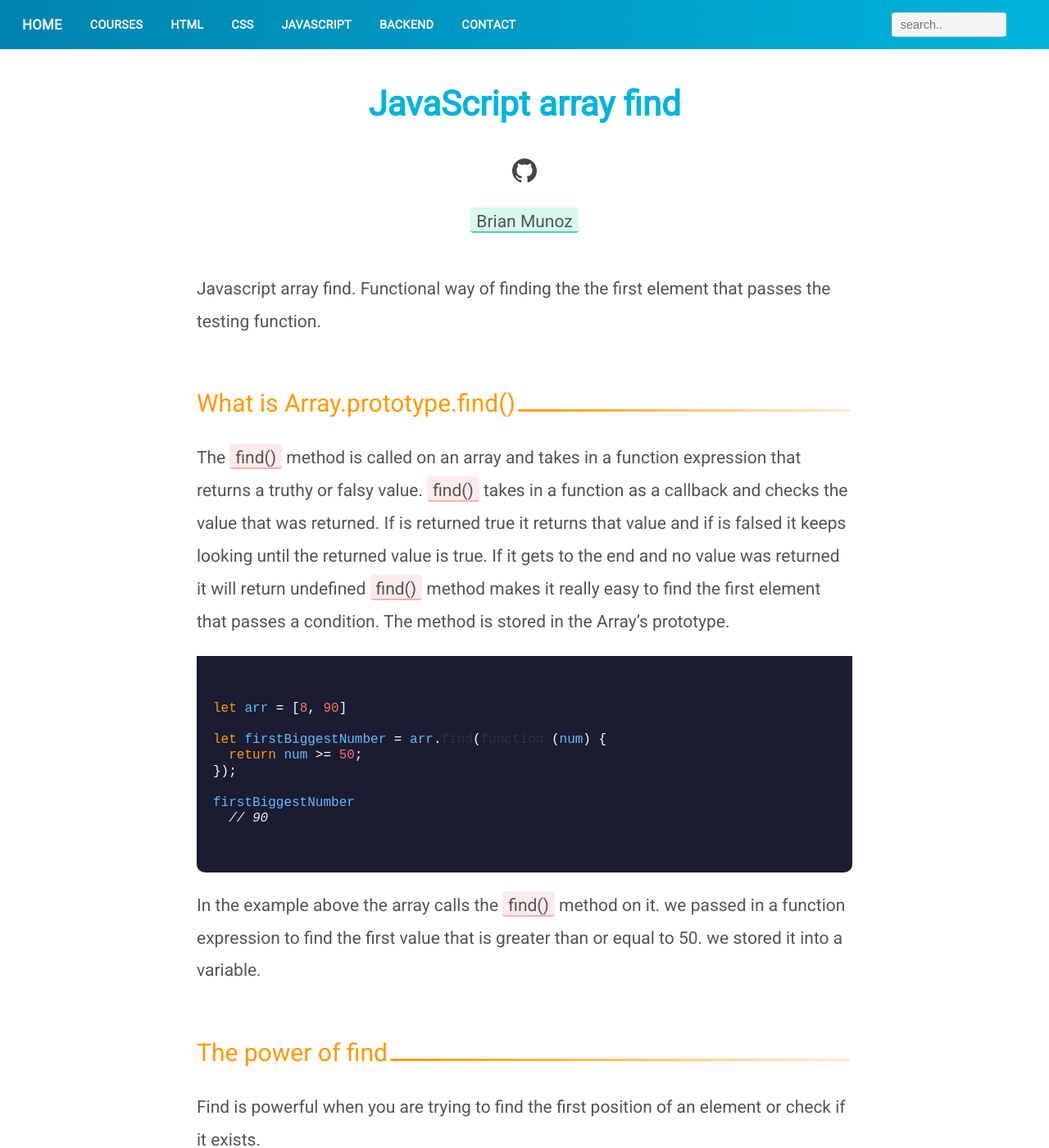
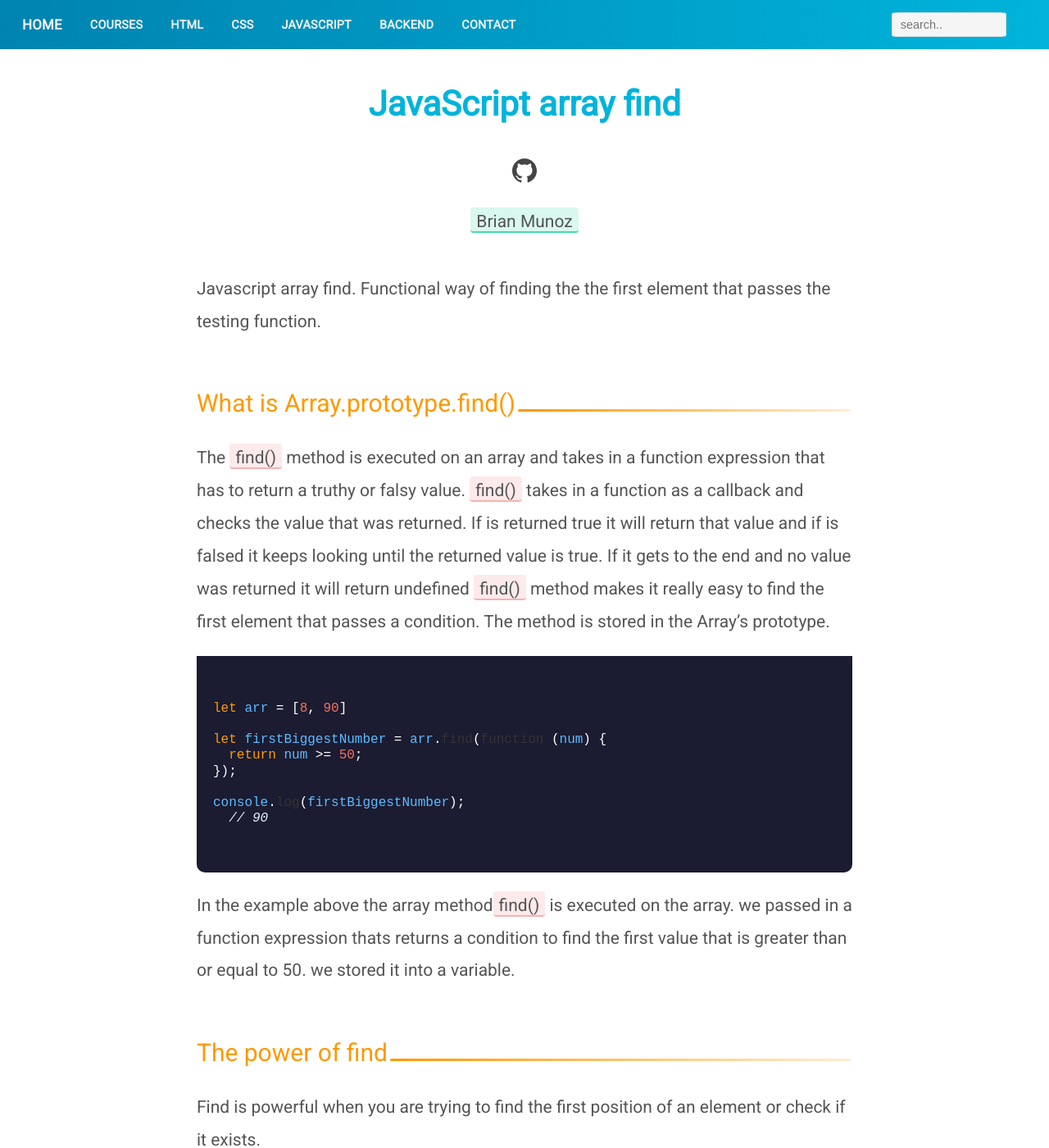
Before and after one commit to codinglead/codinglead.github.io, a Jekyll site: the page built from _posts/2018-12-17-javascript-array-find.md, in a window 1280 px wide and 1400 px high. Shown: the whole window at 82% size. Built offline with Jekyll 4.4.1, drawn with Linux system fonts in a browser that asks for light colours; comment, search, counter and statistics services are not loaded.

Commit message:
fix grammar

````diff
--- a/_posts/2018-12-17-javascript-array-find.md
+++ b/_posts/2018-12-17-javascript-array-find.md
@@ -14,7 +14,7 @@ Javascript array find. Functional way of finding the the first element that pass
 
 ## What is Array.prototype.find()
 
-The <span class="highlight__code">find()</span> method is called on an array and takes in a function expression that returns a truthy or falsy value. <span class="highlight__code">find()</span> takes in a function as a callback and checks the value that was returned. If is returned true it returns that value and if is falsed it keeps looking until the returned value is true. If it gets to the end and no value was returned it will return undefined <span class="highlight__code">find()</span> method makes it really easy to find the first element that passes a condition. The method is stored in the Array's prototype.
+The <span class="highlight__code">find()</span> method is executed on an array and takes in a function expression that has to return a truthy or falsy value. <span class="highlight__code">find()</span> takes in a function as a callback and checks the value that was returned. If is returned true it will return that value and if is falsed it keeps looking until the returned value is true. If it gets to the end and no value was returned it will return undefined <span class="highlight__code">find()</span> method makes it really easy to find the first element that passes a condition. The method is stored in the Array's prototype.
 
 ```javascript
 
@@ -24,12 +24,12 @@ let firstBiggestNumber = arr.find(function (num) {
   return num >= 50;
 });
 
-firstBiggestNumber
+console.log(firstBiggestNumber);
   // 90
 
 ```
 
-In the example above the array calls the <span class="highlight__code">find()</span> method on it. we passed in a function expression to find the first value that is greater than or equal to 50. we stored it into a variable.
+In the example above the array method<span class="highlight__code">find()</span> is executed on the array. we passed in a function expression thats returns a condition to find the first value that is greater than or equal to 50. we stored it into a variable.
 
 
 ## The power of find
````
Also changed, not shown: _posts/2018-12-14-concept-of-dry-dont-repeat-yourself.md (+2 -2 lines), _posts/2019-02-20-destructuring-assignment.md (+1 -1 lines).
